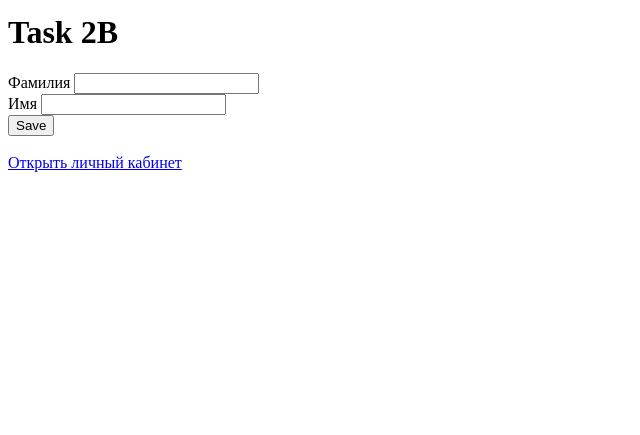
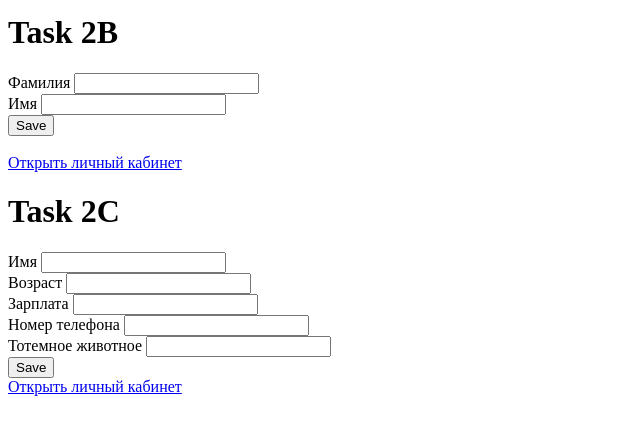
Before and after one commit to eptle/course_2_labs, a PHP site: page /task2/task2.php in a window 1280 px wide. Shown: the part 211-646 px from the top of the page, without its empty margins (0-640 px from the left). Run offline with PHP 8.4, Linux system fonts and the light colour scheme.

Commit message:
complete task2(c)

```diff
--- a/web/lab3/code/task2/task2.php
+++ b/web/lab3/code/task2/task2.php
@@ -21,7 +21,7 @@
 
     <div>
         <h1>Task 2B</h1>
-        <form action="/task2/register.php" method="post">
+        <form action="/task2/register2b.php" method="post">
             <label for="surname">Фамилия</label>
             <input type="text" name="surname" required >
             <br>
@@ -31,7 +31,30 @@
             <input type="submit" value="Save">
         </form>
         <br>
-        <a href="/task2/profile.php">Открыть личный кабинет</a>
+        <a href="/task2/profile2b.php">Открыть личный кабинет</a>
+    </div>
+
+    <div>
+        <h1>Task 2C</h1>
+        <form action="/task2/register2c.php" method="post">
+            <label for="name">Имя</label>
+            <input type="text" name="name" required>
+            <br>
+            <label for="age">Возраст</label>
+            <input type="text" name="age" required>
+            <br>
+            <label for="salary">Зарплата</label>
+            <input type="text" name="salary" required>
+            <br>
+            <label for="phone_number">Номер телефона</label>
+            <input type="text" name="phone_number" required>
+            <br>
+            <label for="totem">Тотемное животное</label>
+            <input type="text" name="totem" required>
+            <br>
+            <input type="submit" value="Save">
+        </form>
+        <a href="/task2/profile2c.php">Открыть личный кабинет</a>
     </div>
 </body>
 </html>
```
Also changed, not shown: web/lab3/code/task2/profile2c.php (added, +14 -0 lines), web/lab3/code/task2/register2c.php (added, +7 -0 lines), web/lab3/code/task2/profile2b.php (renamed from web/lab3/code/task2/profile.php), web/lab3/code/task2/register2b.php (renamed from web/lab3/code/task2/register.php).
